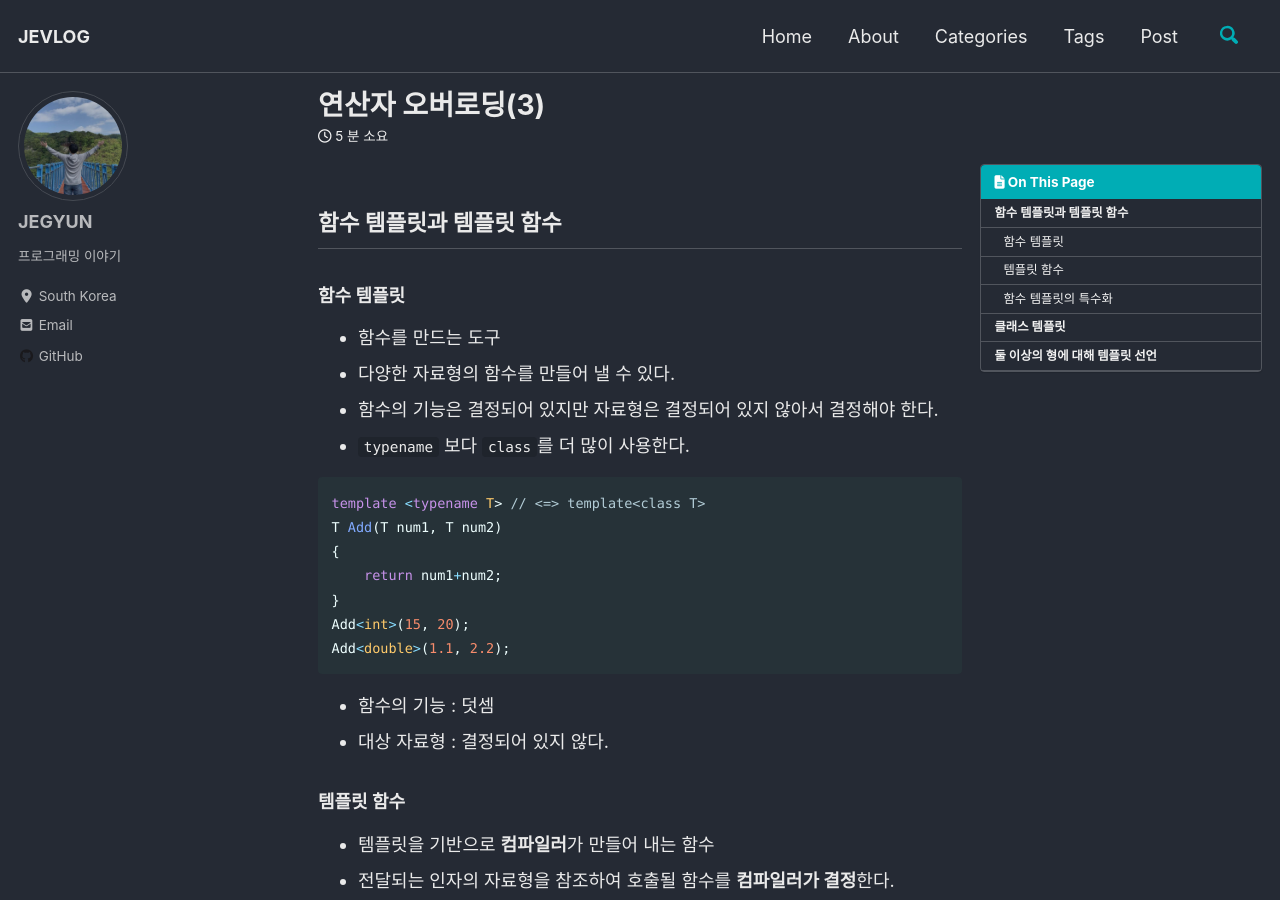
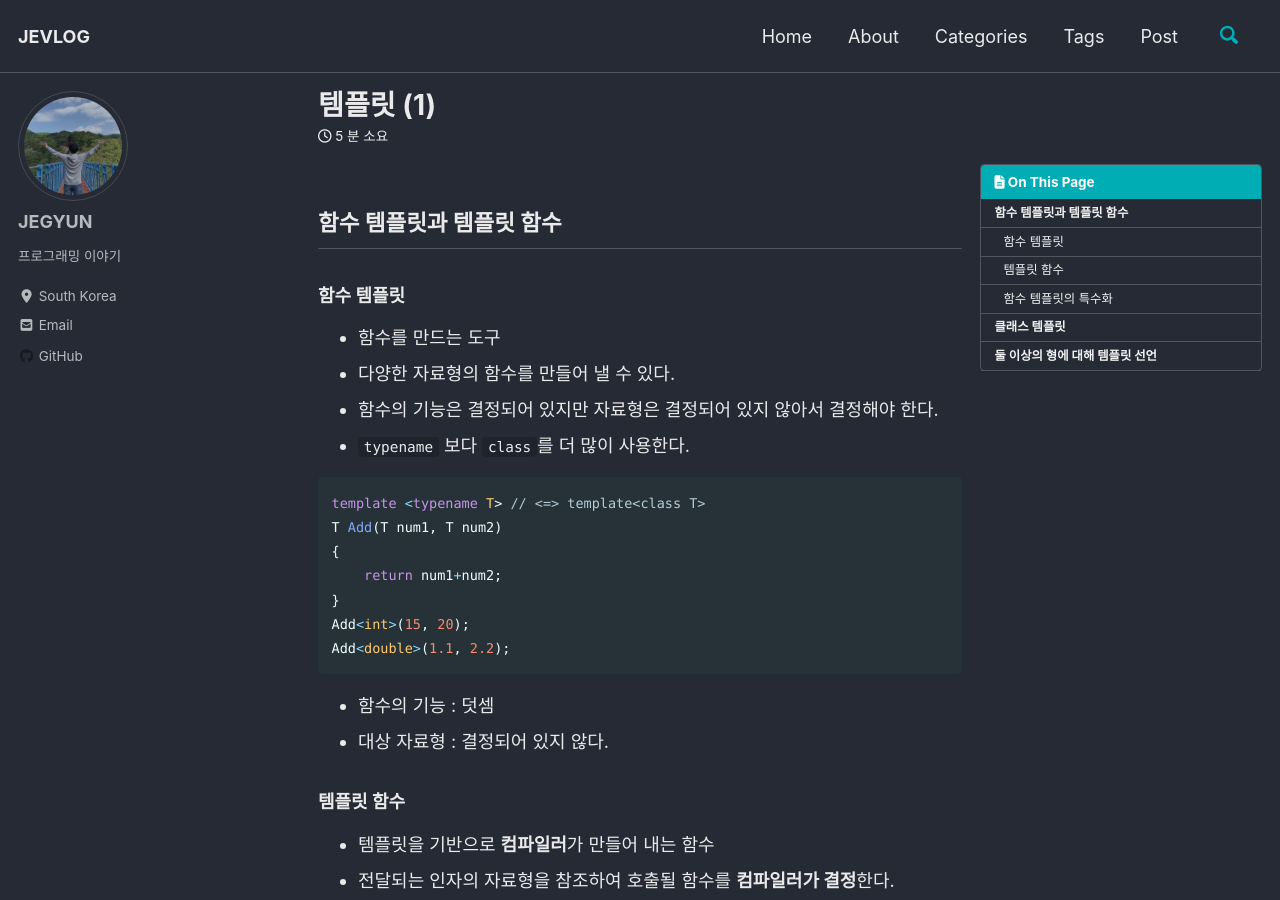
Before and after one commit to tdm1223/tdm1223.github.io, a Jekyll site: the page built from _posts/Cpp/2021-04-02-cpp15.md, in a window 1280 px wide and 900 px high. Built offline with Jekyll 4.4.1, drawn with Linux system fonts in a browser that asks for light colours; cached includes are drawn as plain includes; nearby versions of some CDN libraries; comment, search, counter and statistics services are not loaded.

Commit message:
[UPDATE] 2021-04-02-cpp15
- 타이틀과 태그 잘못 설정된것 수정

```diff
--- a/_posts/Cpp/2021-04-02-cpp15.md
+++ b/_posts/Cpp/2021-04-02-cpp15.md
@@ -1,12 +1,10 @@
 ---
-title: "연산자 오버로딩(3)"
+title: "템플릿 (1)"
 excerpt: "함수 템플릿과 클래스 템플릿"
 categories:
   - cpp
 tags:
   - cpp
-  - operator
-  - overloading
   - 함수 템플릿
   - 템플릿 함수
   - 클래스 템플릿
```
